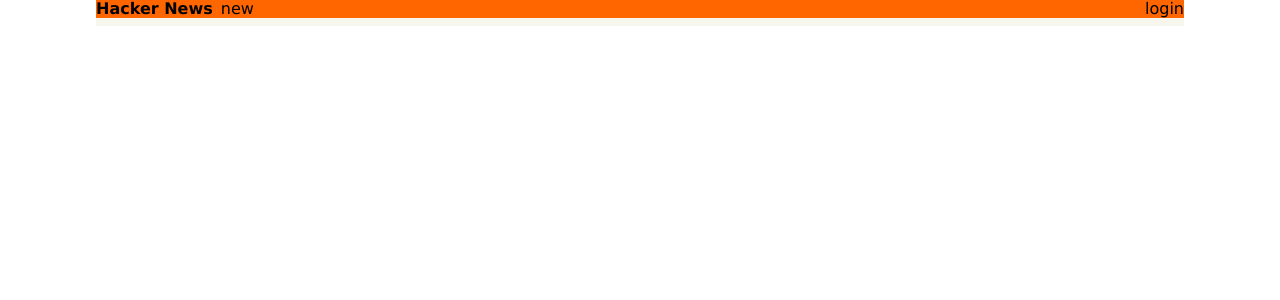
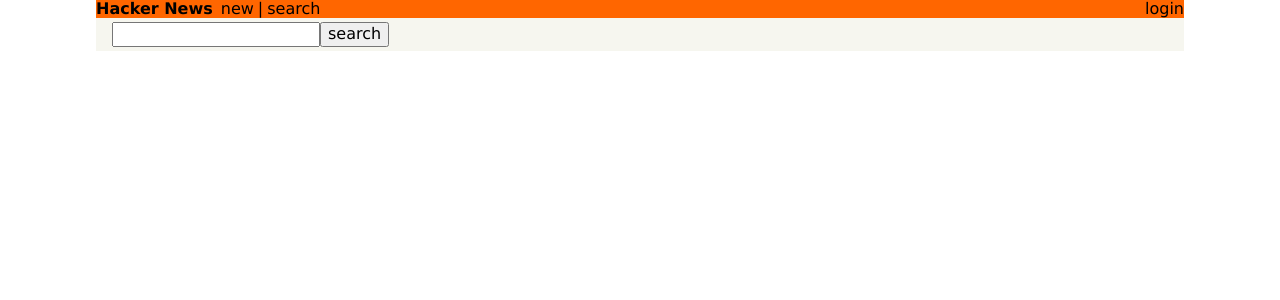
Before and after one commit to stevenroper/client-graphql-tutorial, a React (Create React App) app: page /search in a window 1280 px wide. Shown: the top 300 px of the page. Built offline with nearby package versions, Linux system fonts and the light colour scheme.

Commit message:
Add filtering/search to app.

```diff
--- a/src/components/App.js
+++ b/src/components/App.js
@@ -5,6 +5,7 @@
 import CreateLink from './CreateLink';
 import Header from './Header';
 import Login from './Login';
+import Search from './Search';
 
 class App extends Component {
   render() {
@@ -16,6 +17,7 @@
             <Route exact path='/' component={LinkList} />
             <Route exact path='/create' component={CreateLink} />
             <Route exact path='/login' component={Login} />
+            <Route exact path='/search' component={Search} />
           </Switch>
         </div>
       </div>
--- a/src/components/Header.js
+++ b/src/components/Header.js
@@ -13,6 +13,8 @@
         <div className='flex flex-fixed black'>
           <div className='fw7 mr1'>Hacker News</div>
           <Link to='/' className='ml1 no-underline black'>new</Link>
+          <div className='ml1'>|</div>
+          <Link to='/search' className='ml1 no-underline black'>search</Link>
           {authToken && (
             <div className='flex'>
               <div className='ml1'>|</div>
--- /dev/null
+++ b/src/components/Search.js
@@ -0,0 +1,69 @@
+import React from 'react';
+import { withApollo } from 'react-apollo';
+import gql from 'graphql-tag';
+import Link from './Link';
+
+const FEED_SEARCH_QUERY = gql`
+  query FeedSearchQuery($filter: String!) {
+    feed(filter: $filter) {
+      links {
+        id
+        url
+        description
+        createdAt
+        postedBy {
+          id
+          name
+        }
+        votes {
+          id
+          user {
+            id
+          }
+        }
+      }
+    }
+  }
+`;
+
+class Search extends React.Component {
+
+  state = {
+    links: [],
+    filter: '',
+  };
+
+  executeSearch = async () => {
+    const { filter } = this.state;
+    const result = await this.props.client.query({
+      query: FEED_SEARCH_QUERY,
+      variables: { filter },
+    });
+
+    const links = result.data.feed.links;
+    this.setState({ links });
+  }
+
+  render() {
+    return (
+      <div>
+        <div>
+          <input
+            type="text"
+            onChange={e => this.setState({ filter: e.target.value })}
+          />
+          <button onClick={() => this.executeSearch()}>search</button>
+        </div>
+        {this.state.links.map((link, index) => (
+          <Link
+            key={link.id}
+            link={link}
+            index={index}
+          />
+        ))}
+      </div>
+    );
+  }
+}
+
+export default withApollo(Search);
```
